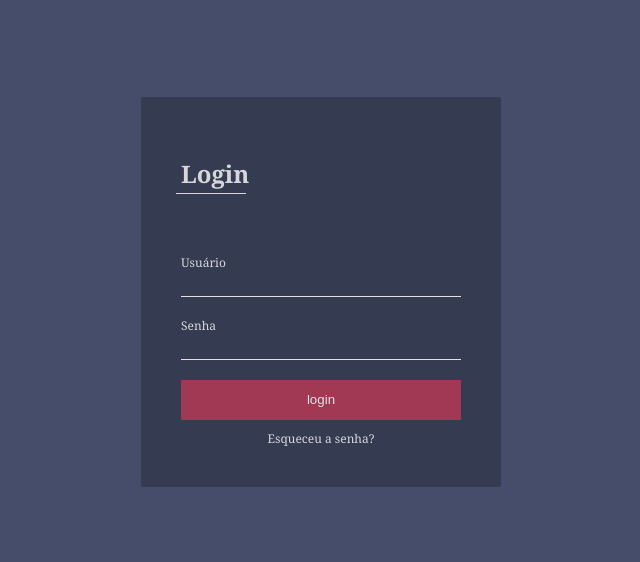
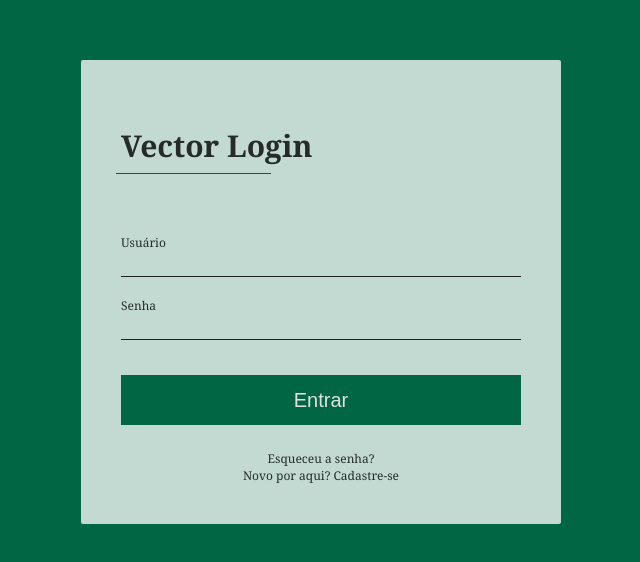
Before and after one commit to Milene-Oliveira/formulario, a plain HTML site: page index.html in a window 1280 px wide. Shown: the part 108-670 px from the top of the page, without its empty margins (319-959 px from the left). Drawn offline with Linux system fonts and the light colour scheme.

Commit message:
insert js in aplication

```diff
--- a/index.html
+++ b/index.html
@@ -1,65 +1,35 @@
 <!DOCTYPE html>
-
 <html lang="pt-br">
-
     <head>
-
         <meta charset="UTF-8">
-
         <meta http-equiv="X-UA-Compatible" content="IE=edge">
-
         <meta name="viewport"content="width=device-width, initial-scale=1.0">
-
         <link rel="stylesheet" href="style.css">
-
-        <title>Login</title>
-
+        <script defer src="./script.js"></script>
+        <title>Teste Vector</title>
     </head>
-
     <body>
-
         <div id="login">
-
             <form class="card">
-
                 <div class="card-header">
-
-                    <h2>Login</h2>
-
+                    <h2>Vector Login</h2>
                 </div>
-
                 <div class="card-content">
-
                     <div class="card-content-area">
-
                         <label for="usuario">Usuário</label>
-
-                        <input type="text" id="usuario" autocomplete="off">
-
+                        <input type="text" id="usuario" autocomplete="off" required>
                     </div>
-
                     <div class="card-content-area">
-
                         <label for="password">Senha</label>
-
-                        <input type="password" id="password" autocomplete="off">
-
+                        <input type="password" id="password" autocomplete="off" required>
                     </div>
-
                 </div>
-
                 <div class="card-footer">
-
-                    <input type="submit" value="login" class="submit">
-
+                    <button onclick="msg()" type="submit" value="Entrar" class="submit"> Entrar </button>
                     <a href="#" class="recuperar_senha">Esqueceu a senha?</a>
-
+                    <a href="#" class="recuperar_senha">Novo por aqui? Cadastre-se</a>
                 </div>
-
             </form>
-
         </div>
-
     </body>
-
 </html>
--- /dev/null
+++ b/script.js
@@ -0,0 +1,41 @@
+function msg() {
+    alert("Login realizado com sucesso!");
+  }
+
+  const init = () => {
+    const inputEmail = document.querySelector('input[type="email"]');
+    const inputPassword = document.querySelector('input[type="password"]');
+    const submitButton = document.querySelector('.login__submit');
+
+    inputEmail.addEventListener('input', validateEmail);
+    inputPassword.addEventListener('input', validatePassowrd);
+
+    if(submitButton) {
+        submitButton.addEventListener('click', (event) => {
+            event.preventDefault();
+            submitButton.textContent = "Loading...";
+
+            fetch('http://homolog.vector.net.br:9292/autenticaUser?eUsuario="usuario"&eSenha="password"', {
+                method: 'POST',
+                headers: {
+                    'Content-Type': 'application/json'
+                },
+                body: JSON.stringify({
+                    email: inputEmail.value,
+                    password: inputPassword.value,
+                })
+            }).then((response) => {
+                if (response.status !== 200) {
+                    return errorHandler();
+                }
+
+                successHandler();
+
+            }).catch(() => {
+                errorHandler();
+            })
+        })
+    }
+  }
+
+  window.onload = init;
--- a/style.css
+++ b/style.css
@@ -1,139 +1,82 @@
 body {
-
     padding: 0;
-
     margin: 0;
-
-    background-color: #454d6b;
-
+    background-color: #006643;
   }
 
   #login {
-
     display: flex;
-
     align-items: center;
-
     justify-content: center;
-
     height: 100vh;
-
-    font-family: Cambria, Cochin, Georgia, Times, 'Times New Roman', serif;
-
+    font-family: Cambria, Cochin, Georgia, Times, "Times New Roman", serif;
   }
 
   .card {
-
-    background-color: rgba(19, 19, 19, 0.3);
-
+    background-color: #ffffffc2;
     padding: 40px;
-
     border-radius: 2px;
-
-    width:280px;
-
+    width: 400px;
   }
 
   .card-header {
-
     padding-bottom: 50px;
-
     opacity: 0.8;
-
-    color: #fff;
-
+    color: #000;
+    font-size: 20px;
   }
 
   .card-header::after {
-
     content: "";
-
-    width: 70px;
-
+    width: 155px;
     height: 1px;
-
-    background-color: #fff;
-
+    background-color: #1f1f1f;
     display: block;
-
     margin-top: -17px;
-
     margin-left: -5px;
-
   }
 
   .card-content label {
-
-    color: #fff;
-
+    color: #000;
     font-size: 12px;
-
     opacity: 0.8;
-
   }
 
   .card-content-area {
-
     display: flex;
-
     flex-direction: column;
-
-    padding:10px 0;
-
+    padding: 10px 0;
   }
 
   .card-content-area input {
-
     margin-top: 10px;
-
-    padding:0 5px;
-
+    padding: 0 5px;
     background-color: transparent;
-
-    border:none;
-
-    border-bottom: 1px solid #e1e1e1;
-
+    border: none;
+    border-bottom: 1px solid #1f1f1f;
     outline: none;
-
-    color: #fff;
-
+    color: #000;
   }
 
   .card-footer {
-
     display: flex;
-
     flex-direction: column;
-
   }
 
-.card-footer .submit{
-
+  .card-footer .submit {
     width: 100%;
-
-    height: 40px;
-
-    background-color: #a13854;
-
-    border:none;
-
-    color:#e1e1e1;
-
-    margin: 10px 0;
-
+    height: 50px;
+    background-color: #006643;
+    border: none;
+    color: #e1e1e1;
+    font-size: 20px;
+    margin: 25px 0;
   }
 
   .card-footer a {
-
     text-align: center;
-
     font-size: 12px;
-
     opacity: 0.8;
-
-    color: #fff;
-
+    color: #000;
     text-decoration: none;
-
   }
```
Also changed, not shown: 1 other file. Lines whose indentation alone changed are shown as unchanged.
